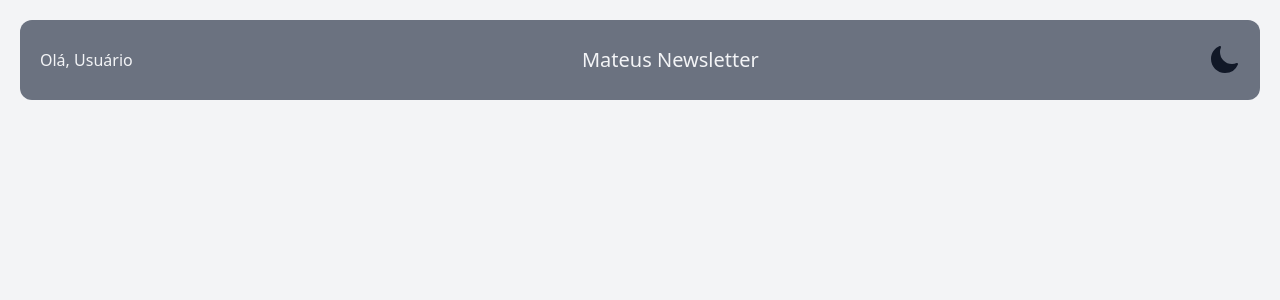
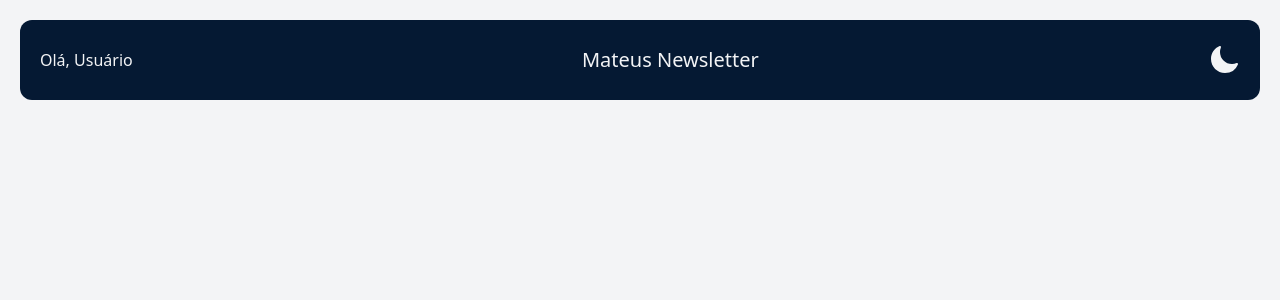
Before and after one commit to mteusbarbosa/react-tailwind, a React (Vite) app in the folder react-tailwind/: page / in a window 1280 px wide. Shown: the top 300 px of the page. Built offline with nearby package versions, Linux system fonts and the light colour scheme.

Commit message:
configuring colors palette

```diff
--- a/react-tailwind/index.html
+++ b/react-tailwind/index.html
@@ -6,7 +6,7 @@
     <meta name="viewport" content="width=device-width, initial-scale=1.0" />
     <title>Alura Newsletter</title>
   </head>
-  <body class="bg-gray-100 dark:bg-gray-900">
+  <body class="bg-gray-100 dark:bg-dark-100">
     <div id="root"></div>
     <script type="module" src="/src/main.jsx"></script>
   </body>
--- a/react-tailwind/src/components/Header/Header.jsx
+++ b/react-tailwind/src/components/Header/Header.jsx
@@ -2,7 +2,7 @@ import ToggleTheme from "../ToggleTheme/ToggleTheme";
 
 export default function Header() {
   return (
-    <div className="flex h-20 bg-gray-500 justify-between items-center px-5 sm:rounded-xl sm:m-5">
+    <div className="flex h-20 bg-alura-200 dark:bg-dark-200 justify-between items-center px-5 sm:rounded-xl sm:m-5">
       <span className="text-gray-100">Olá, Usuário</span>
       <h1 className="text-gray-100 text-xl">Mateus Newsletter</h1>
       <ToggleTheme></ToggleTheme>
--- a/react-tailwind/src/components/ToggleTheme/ToggleTheme.jsx
+++ b/react-tailwind/src/components/ToggleTheme/ToggleTheme.jsx
@@ -19,7 +19,7 @@ export default function ToggleTheme() {
   return (
     <div className="hidden sm:block">
       <MoonIcon
-        className="h-8 text-gray-900 block dark:hidden cursor-pointer"
+        className="h-8 text-gray-100 block dark:hidden cursor-pointer"
         onClick={toggle}
       ></MoonIcon>
       <SunIcon
--- a/react-tailwind/tailwind.config.cjs
+++ b/react-tailwind/tailwind.config.cjs
@@ -6,7 +6,18 @@ module.exports = {
     "./src/**/*.{js,jsx}",
   ],
   theme: {
-    extend: {},
+    extend: {
+      colors: {
+        dark: {
+          100: 'rgb(18, 18, 18)',
+          200: 'rgb(51, 51, 51)'
+        },
+        alura: {
+          100: '#167BF7',
+          200: '#051933'
+        }
+      }
+    }
   },
   plugins: [],
 }
```
